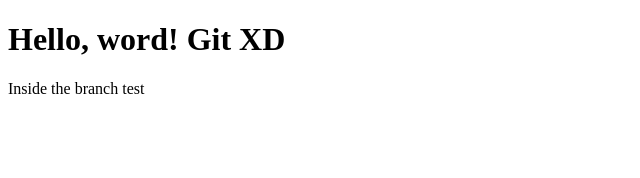
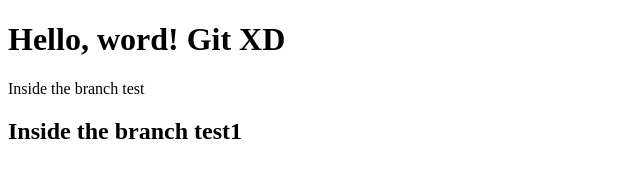
Before and after one commit to GabrielSAMatos/git-geracao-tech, a plain HTML site: page index.html in a window 1280 px wide. Shown: the whole page, without its empty margins (0-640 px from the left). Drawn offline with Linux system fonts and the light colour scheme.

Commit message:
one more version updated

```diff
--- a/index.html
+++ b/index.html
@@ -10,6 +10,7 @@
 <body>
     <h1>Hello, word! Git XD</h1>
     <p>Inside the branch test</p>
+    <h2>Inside the branch test1</h2>
 </body>
 
 </html>
```
